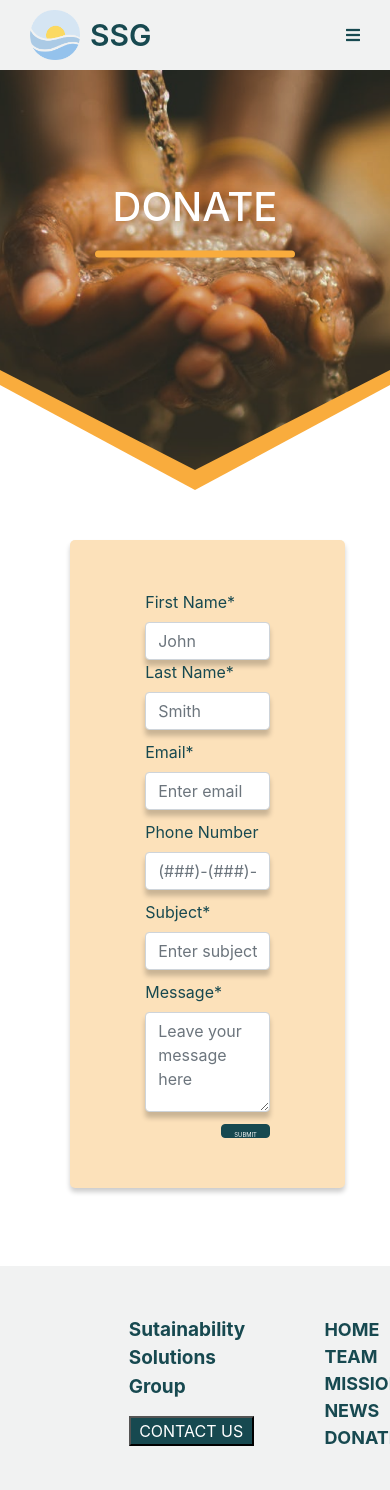
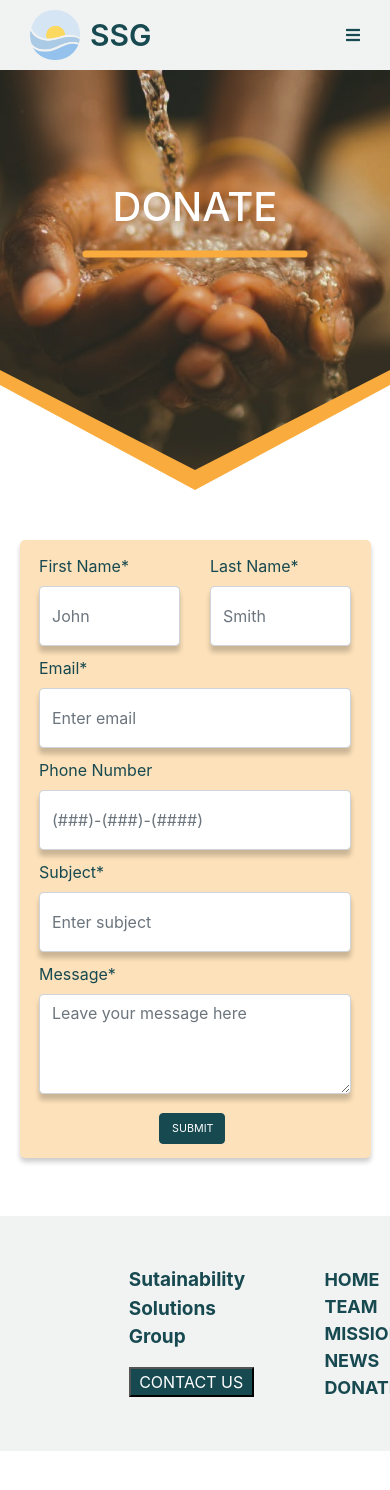
Before and after one commit to Hack4Impact-UMD/sustainability-solutions, a React (Create React App) app in the folder app/: page /donations in a window 390 px wide. Shown: the top 1490 px of the page. After the commit the page ends 1451 px from the top, so only its background shows below. Built offline with nearby package versions, Linux system fonts and the light colour scheme.

Commit message:
css changes to submit button for responsiveness

```diff
--- a/app/src/Components/Donations/Donations.css
+++ b/app/src/Components/Donations/Donations.css
@@ -53,8 +53,8 @@
 
 .donation-form {
     background-color: #FCE1BA;
-    padding: 50px 75px 50px 75px;
-    margin: 0% 18% 20% 18%;
+    padding: 3.5vw 5vw 3.5vw 5vw;
+    margin: 0% 18% 15% 18%;
     text-align: left;
     color: #174950;
     border-radius: 5px;
@@ -68,20 +68,40 @@
 
 .form-fields{
     box-shadow: 0px 6px 5px rgba(0,0,0,.2);
+    height: 60px;
 }
 
 .donate-button {
     background-color: #174950;
     border-color: #174950;
-    margin-left: 19.5vw;
-    margin-top: 2.5vw;
-    width: 12.5vw;
-    height: 3.5vw;
+    margin-top: 3vw;
+    margin-left: 38.5%;
+    width: 13vw;
+    height: 4.5vw;
     font-size: 1.5vw;
   }
 
-@media only screen and (max-width: 500px) {
+@media only screen and (max-width: 800px) {
     .header-title {
-        width: 200px;
+        width: 225px;
+    }
+
+    .donation-form {
+        margin: 0% 5% 15% 5%;
+    }
+
+    .donate-button {
+        margin-top: 5vw;
+        width: 17vw;
+        height: 8vw;
+        font-size: 2.75vw;
     }
 }
+
+@media only screen and (max-width: 300px) {
+    .donate-button {
+        width: 23vw;
+        height: 14vw;
+        font-size: 4vw;
+    }
+}
```
